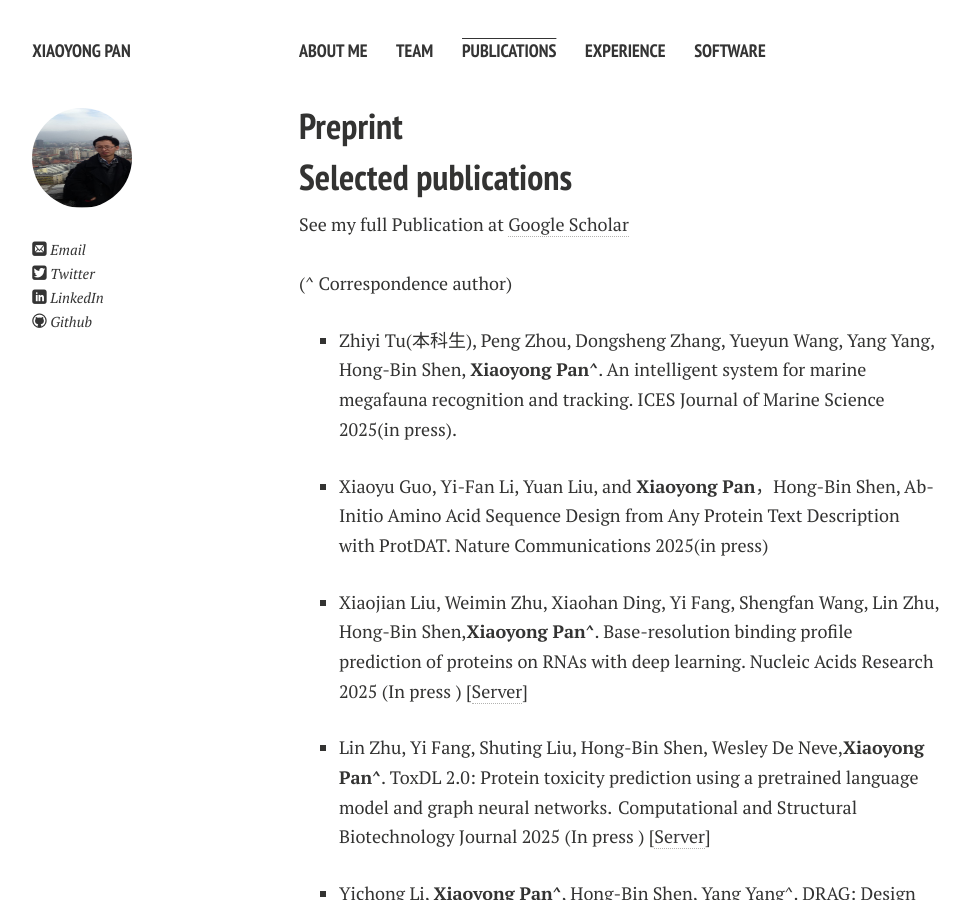
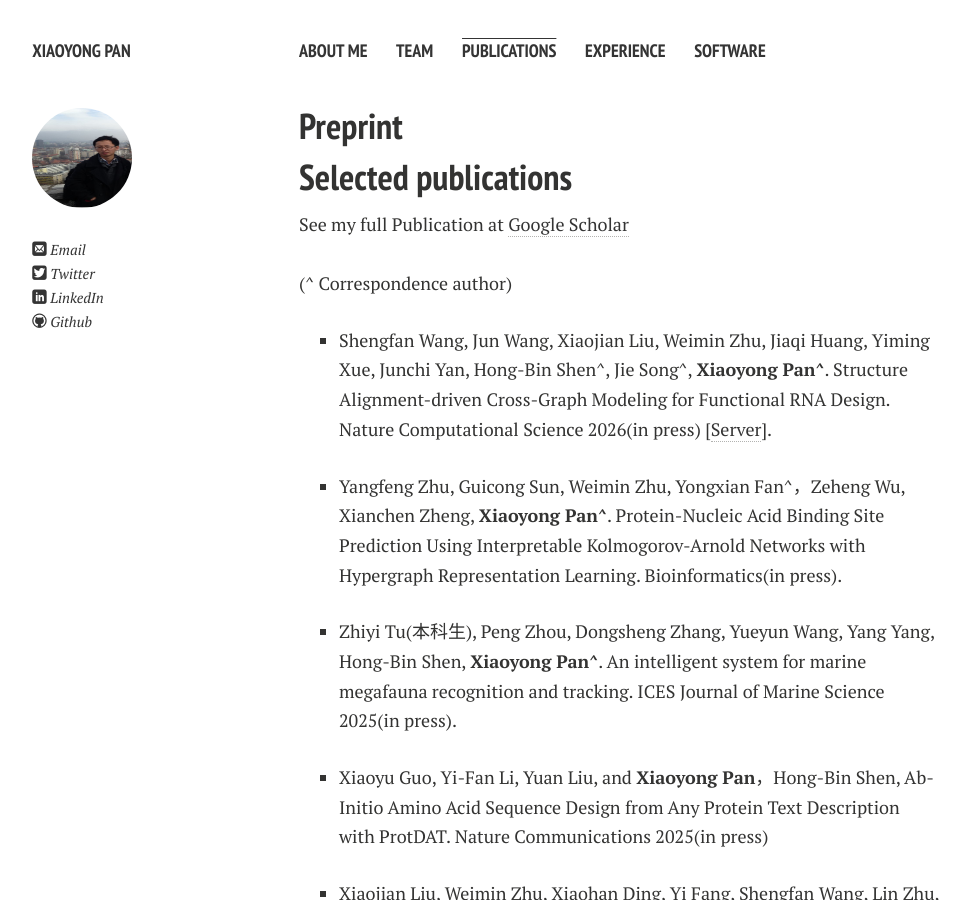
Before and after one commit to xypan1232/xypan1232.github.io, a Jekyll site: the page built from publications.md, in a window 1280 px wide and 900 px high. Shown: the whole window, without its empty margins (21-991 px from the left). Built offline with Jekyll 4.4.1, drawn with Linux system fonts in a browser that asks for light colours; nearby versions of some CDN libraries; Markdown is read by kramdown in place of the engine named in the settings.

Commit message:
Update publications.md

```diff
--- a/publications.md
+++ b/publications.md
@@ -11,6 +11,13 @@
 See my full Publication at <a href="https://scholar.google.com/citations?user=fjbCfj8AAAAJ">Google Scholar</a> <br><br>
 (^ Correspondence author) <br>
 <ul>
+<li><p>
+Shengfan Wang, Jun Wang, Xiaojian Liu, Weimin Zhu, Jiaqi Huang, Yiming Xue, Junchi Yan, Hong-Bin Shen^, Jie Song^, <b>Xiaoyong Pan^</b>.	Structure Alignment-driven Cross-Graph Modeling for Functional RNA Design. Nature Computational Science 2026(in press)  [<a href="[http://www.csbio.sjtu.edu.cn/bioinf/iDeepB/](http://www.csbio.sjtu.edu.cn/bioinf/AlignIF/)">Server</a>].
+</p></li>
+<li><p>
+Yangfeng Zhu, Guicong Sun, Weimin Zhu, Yongxian Fan^，Zeheng Wu, Xianchen Zheng, <b>Xiaoyong Pan^</b>.	Protein-Nucleic Acid Binding Site Prediction Using Interpretable Kolmogorov-Arnold Networks with Hypergraph Representation Learning. Bioinformatics(in press).
+</p></li>
+
 <li><p>
 Zhiyi Tu(本科生), Peng Zhou, Dongsheng Zhang, Yueyun Wang, Yang Yang, Hong-Bin Shen, <b>Xiaoyong Pan^</b>.	An intelligent system for marine megafauna recognition and tracking. ICES Journal of Marine Science 2025(in press).
 </p></li>
```
